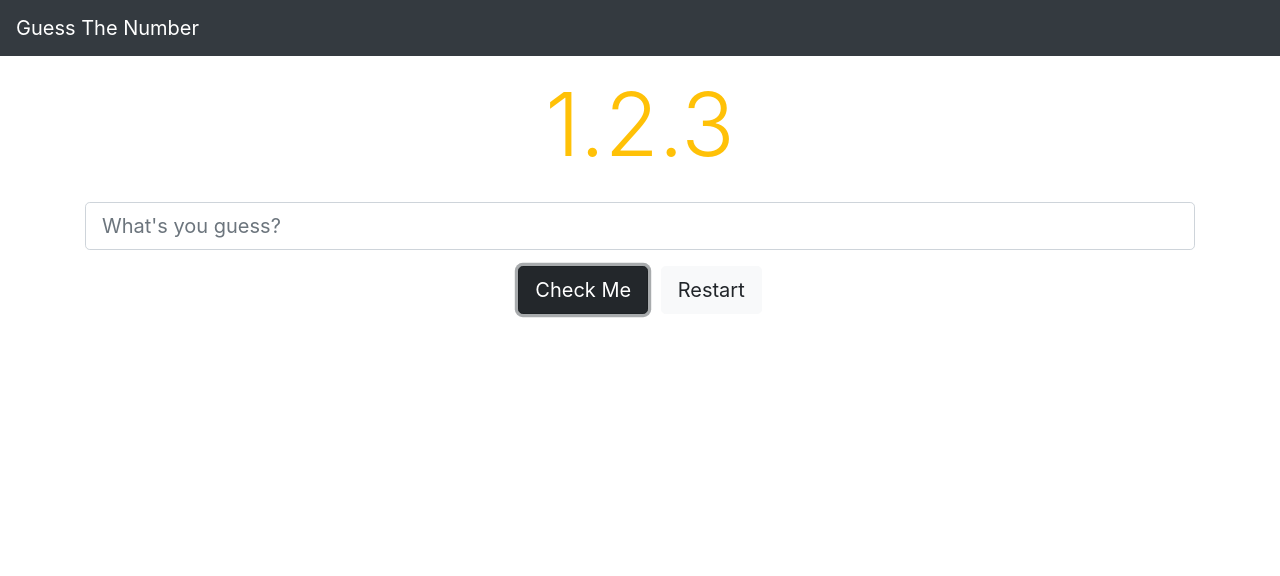
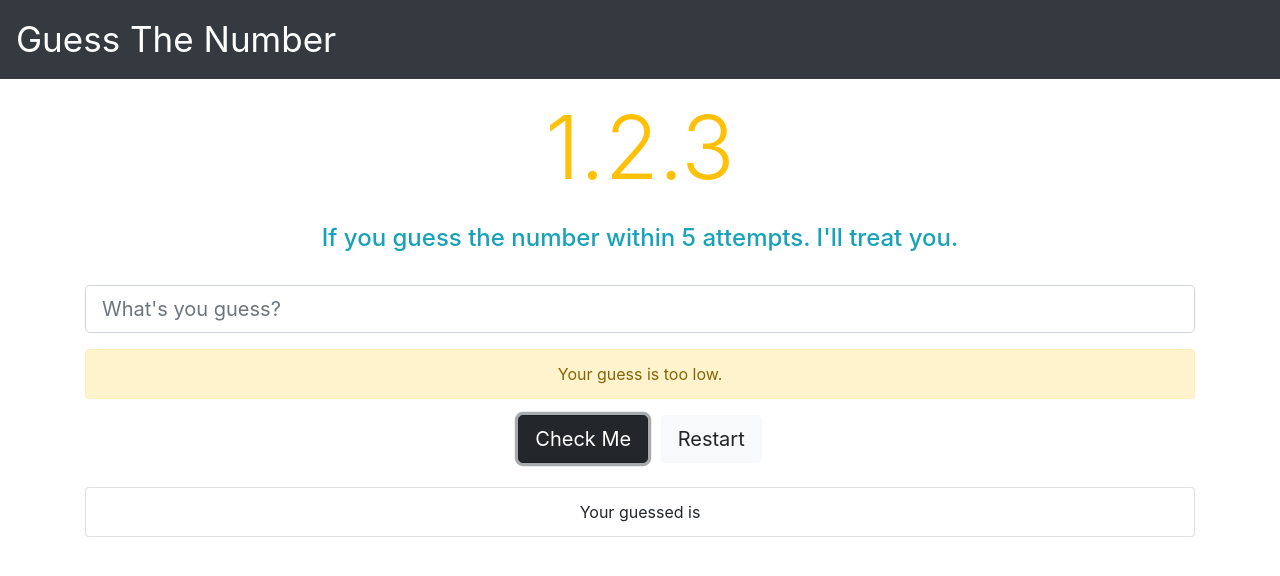
Before and after one commit to junaedayon/thik-kor, a plain HTML site: page index.html in a window 1280 px wide. Both pictures are taken after a click on the button "Check Me". Drawn offline with nearby package versions, Linux system fonts and the light colour scheme.

Commit message:
first commit

```diff
--- a/index.html
+++ b/index.html
@@ -21,17 +21,19 @@
           <div class="container">
               <div class="main">
                   <h1 class="display-2 p-3 text-warning">1.2.3</h1>
+                  <h4 class="pb-4 text-info">If you guess the number within 5 attempts. I'll treat you.</h3>
                   <div class="form-group">
                   <input type="number" id="submit-guess" class="form-control form-control-lg" placeholder="What's you guess?">
                 </div>
               </div>
-              <div class="result">
+              <div id="result">
                   <!--The result boy-->
               </div>
 
               <button class="btn btn-dark btn-lg mr-2" id="number-submit">Check Me</button>
               <button class="btn btn-light btn-lg" id="restart">Restart</button>
-              <div class="history">
+
+              <div id="history" class="py-4">
                   <!--history will-->
               </div>
           </div>
--- a/src/home.js
+++ b/src/home.js
@@ -1,10 +1,11 @@
 let correctNumber = getRandomNumber();
+let guesses = [] ;
 
 
 
 window.onload = function () {
     document.getElementById("number-submit").addEventListener("click" , playGame);
-   // document.getElementById("restart").addEventListener("click" , initGame)
+    document.getElementById("restart").addEventListener("click" , initGame)
 
 }
 
@@ -12,6 +13,8 @@ function playGame () {
     let numberGuess = document.getElementById("submit-guess").value;
     console.log(correctNumber);
     theResult(numberGuess);
+    saveGuessHistory(numberGuess) ;
+    displayHistory();
 
 }
 
@@ -35,12 +38,14 @@ function getDialog (dialogType , text) {
         case "won":
             dialog = "<div class = 'alert alert-primary' role = 'alert'>"
             break;
+        case "danger":
+            dialog = "<div class = 'alert alert-warning' role = 'alert'>"
+            break;
 
 
     }
     dialog += text;
     dialog += "</div>"
-    console.log(getDialog)
     return dialog;
 }
 function showYouWon () {
@@ -48,21 +53,47 @@ function showYouWon () {
 
     let dialog = getDialog('won' , text);
 
-    document.getElementById("result").innerHTML = 'hello boss';
+    document.getElementById("result").innerHTML = dialog;
 }
 function showHigh () {
     const text = "Your guess is too high."
 
     let dialog = getDialog('warning' , text);
-    //document.getElementById("result").innerHTML = dialog;
+    document.getElementById("result").innerHTML = dialog;
 }
 function showLow () {
     const text = "Your guess is too low."
 
-    let dialog = getDialog('warning' , text);
-   // document.getElementById("result").innerHTML = dialog;
+    let dialog = getDialog('danger' , text);
+    document.getElementById("result").innerHTML = dialog;
 }
 
+function saveGuessHistory(guess) {
+    guesses.push(guess) ;
+   // console.log(guesses) ;
+
+}
+function displayHistory () {
+    let index = guesses.length - 1 ; //todo
+    let list = "<ul class = 'list-group'>" ;
+
+    while (index >= 0) {
+        list += "<li class = 'list-group-item'>" +
+        "Your guessed is " + guesses[index] + "</li>" ;
+        index -= 1 ;
+    }
+    list += '</ul>' ;
+
+
+    document.getElementById("history").innerHTML = list ;
+}
+function initGame () {
+    correctNumber = getRandomNumber();
+    document.getElementById("result").innerHTML = '' ;
+    guesses = [] ;
+    displayHistory();
+
+}
 
 function getRandomNumber () {
     let randomNumber = Math.random() ;
--- a/src/style.css
+++ b/src/style.css
@@ -0,0 +1,4 @@
+a.navbar-brand {
+    letter-spacing: 1;
+    font-size: 35px;
+}
```
